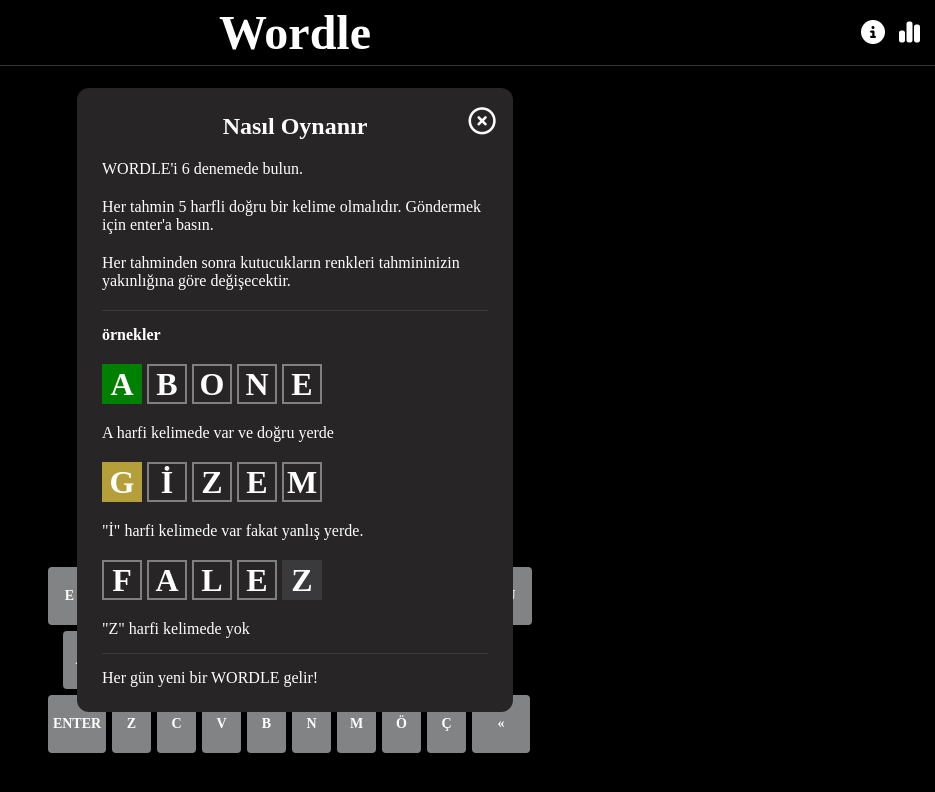
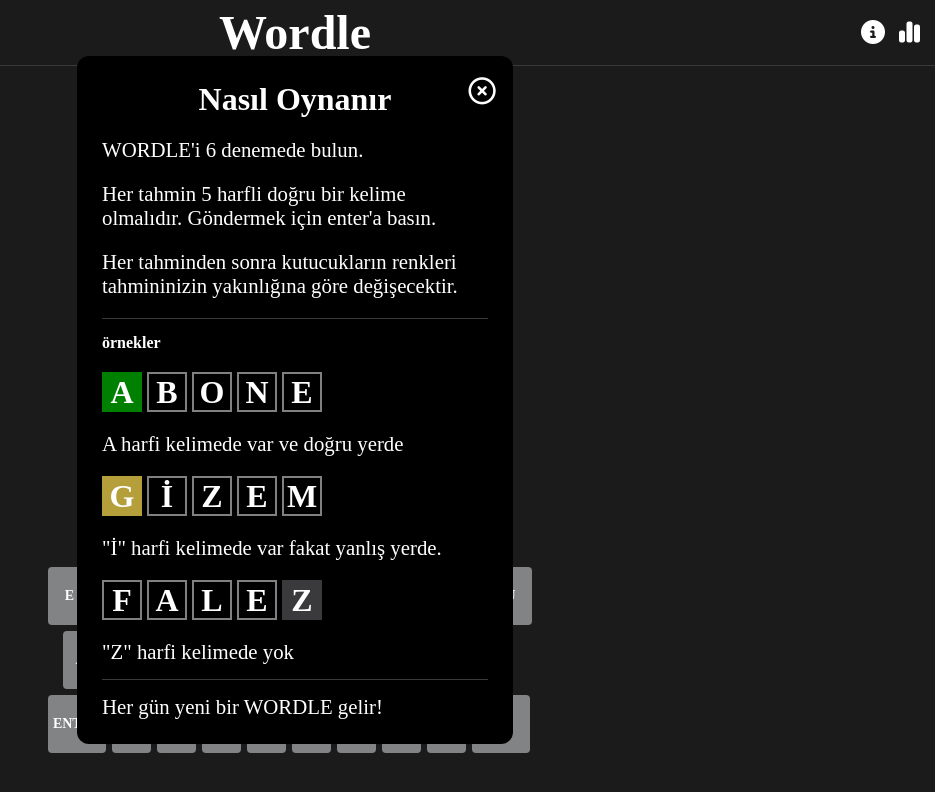
Before and after one commit to halilibrahimgedik/Wordle_Clone, a website: page wordle.html in a window 1280 px wide. Both pictures are taken after a click on the icon 1218 px from the left and 32 px from the top of the page. Shown: the whole page, without its empty margins (345-1280 px from the left). Drawn offline with Linux system fonts and the light colour scheme; no server answers.

Commit message:
added info

```diff
--- a/app.js
+++ b/app.js
@@ -1,7 +1,8 @@
+const body = document.querySelector("#body");
 const board = document.querySelector(".gameBoard");
 const keyBoard = document.querySelector(".keys");
 const messageBox = document.querySelector(".message");
-const info = document.querySelector(".fa-circle-info");
+const infoBtn = document.querySelector(".fa-circle-info");
 const infoCard = document.querySelector(".instructions");
 const close = document.querySelector(".fa-circle-xmark");
 
@@ -31,7 +32,6 @@
     .catch(error => {
         console.error("Veri çekme hatası:", error);
     });
-
 
 //* setting gameBoard
 gameBoard = [
@@ -104,13 +104,18 @@
 
 // when user clicks information icon
 const information = () => {
-    info.addEventListener("click", function () {
+    infoBtn.addEventListener("click", function () {
+        body.classList.add("popup");
         infoCard.style.display = "block";
-        infoCard.classList.add("scaleAnimation");
+        infoCard.style.transform = 'translate(-50%,-50%) scale(1)';
+        infoCard.style.transition = 'transform 1s ease-in-out';
     });
 
     close.addEventListener("click", function () {
         infoCard.style.display = "none";
+        body.classList.remove("popup");
+        infoCard.style.transform = 'translate(-50%,-50%) scale(0.6)';
+        infoCard.style.transition = 'transform 1s ease-in-out';
     });
 }
 
--- a/style.css
+++ b/style.css
@@ -193,22 +193,37 @@
 }
 
 /* İnstructions */
+
+.popup {
+    width: 100%;
+    height: 100%;
+
+    background: rgb(27, 27, 27);
+    /* opacity: 0.5; */
+    display: flex;
+    justify-content: center;
+    align-items: center;
+    z-index: 3;
+}
+
 .instructions {
     position: absolute;
     top: 50%;
     left: 50%;
+    font-family: 'Franklin Gothic Medium', 'Arial Narrow', Arial, sans-serif;
 
     transform: translate(-50%, -50%) scale(0.6);
     transition: all 1s ease-in;
 
+    opacity: 1;
     padding: 25px;
     color: white;
-    background-color: rgb(39, 37, 37);
+    background-color: rgb(0, 0, 0);
     width: 436px;
     height: auto;
     border-radius: 12px;
     border: #3a3a3c;
-    z-index: 3;
+    z-index: 5;
 
     display: none;
 }
@@ -219,7 +234,11 @@
 
 .instructions h2 {
     text-align: center;
-    position: relative;
+    font-size: 2rem;
+}
+
+.instructions p {
+    font-size: 1.3rem;
 }
 
 .instructions i {
--- a/wordle.html
+++ b/wordle.html
@@ -7,7 +7,7 @@
     <link rel="stylesheet" href="https://cdnjs.cloudflare.com/ajax/libs/font-awesome/6.4.2/css/all.min.css" integrity="sha512-z3gLpd7yknf1YoNbCzqRKc4qyor8gaKU1qmn+CShxbuBusANI9QpRohGBreCFkKxLhei6S9CQXFEbbKuqLg0DA==" crossorigin="anonymous" referrerpolicy="no-referrer" />
     <link rel="stylesheet" href="style.css">
 </head>
-<body>
+<body id="body">
 
     <div class="container">
         <div class="title-div">
@@ -27,8 +27,8 @@
 
             </div>
         </div>
-    </div>
 
+        <div class="">
             <div class="instructions">
                 <h2> Nasıl Oynanır </h2>
                 <i class="fa-regular fa-circle-xmark"></i>
@@ -74,6 +74,11 @@
 
         </div>
             </div>
+        </div>
+
+    </div>
+
+
 
     <script src="letters.js"></script>
     <script src="app.js"></script>
```
Lines whose indentation alone changed are shown as unchanged.
